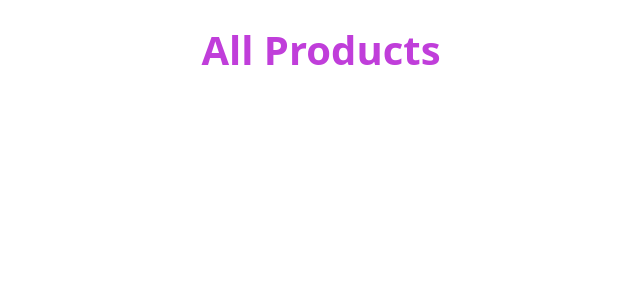
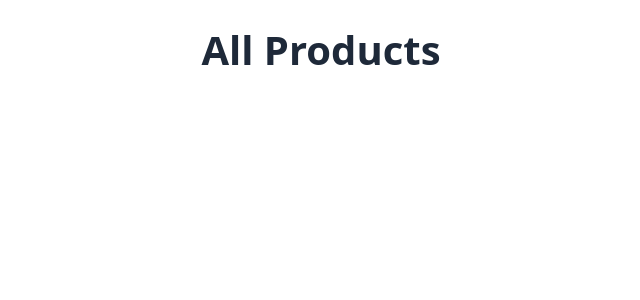
Before and after one commit to Nextgen-G02/frontend, a React app: page / in a window 1280 px wide. Shown: the top 300 px of the page, without its empty margins (319-959 px from the left). Built offline with nearby package versions, Linux system fonts and the light colour scheme; the HTML template or start-up script is replaced by a standard one.

Commit message:
update the Products.jsx file

```diff
--- a/src/App.css
+++ b/src/App.css
@@ -1,14 +1 @@
 @import "tailwindcss";
-
- .products-title {
-  text-align: center;
-  font-size: 40px;
-  font-weight: bold;
-  color: #2e1324;
-  padding: 20px;
-}
-
-.products-title:hover {
-  color: hsl(290, 68%, 55%);
-
-}
--- a/src/components/Products.jsx
+++ b/src/components/Products.jsx
@@ -3,7 +3,7 @@ import React from "react";
 function Products() {
   return (
     <div>
-      <h1 className="products-title">All Products</h1>
+      <h1 className="text-center text-[40px] font-bold text-gray-800 p-[20px]">All Products</h1>
     </div>
   );
 }
```
